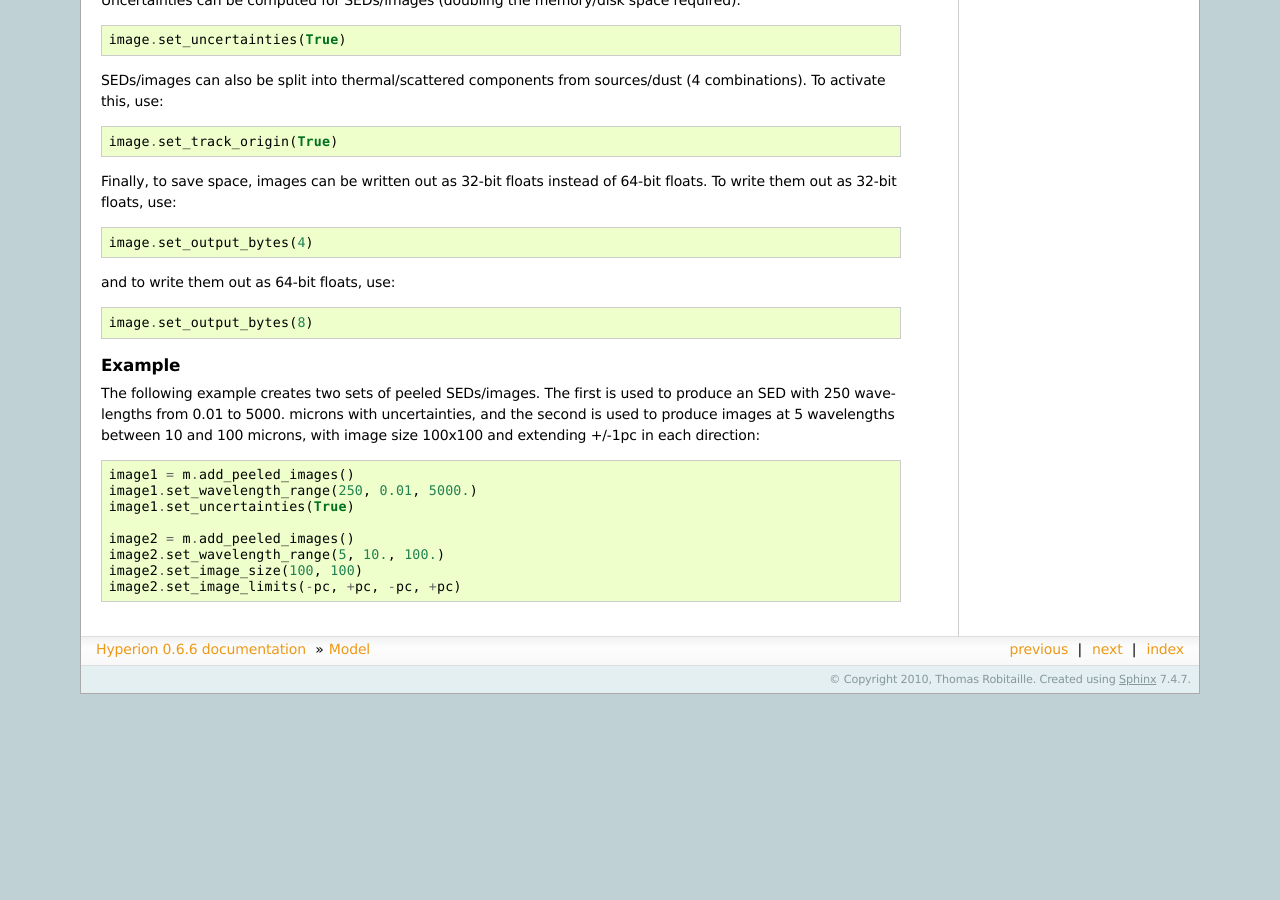
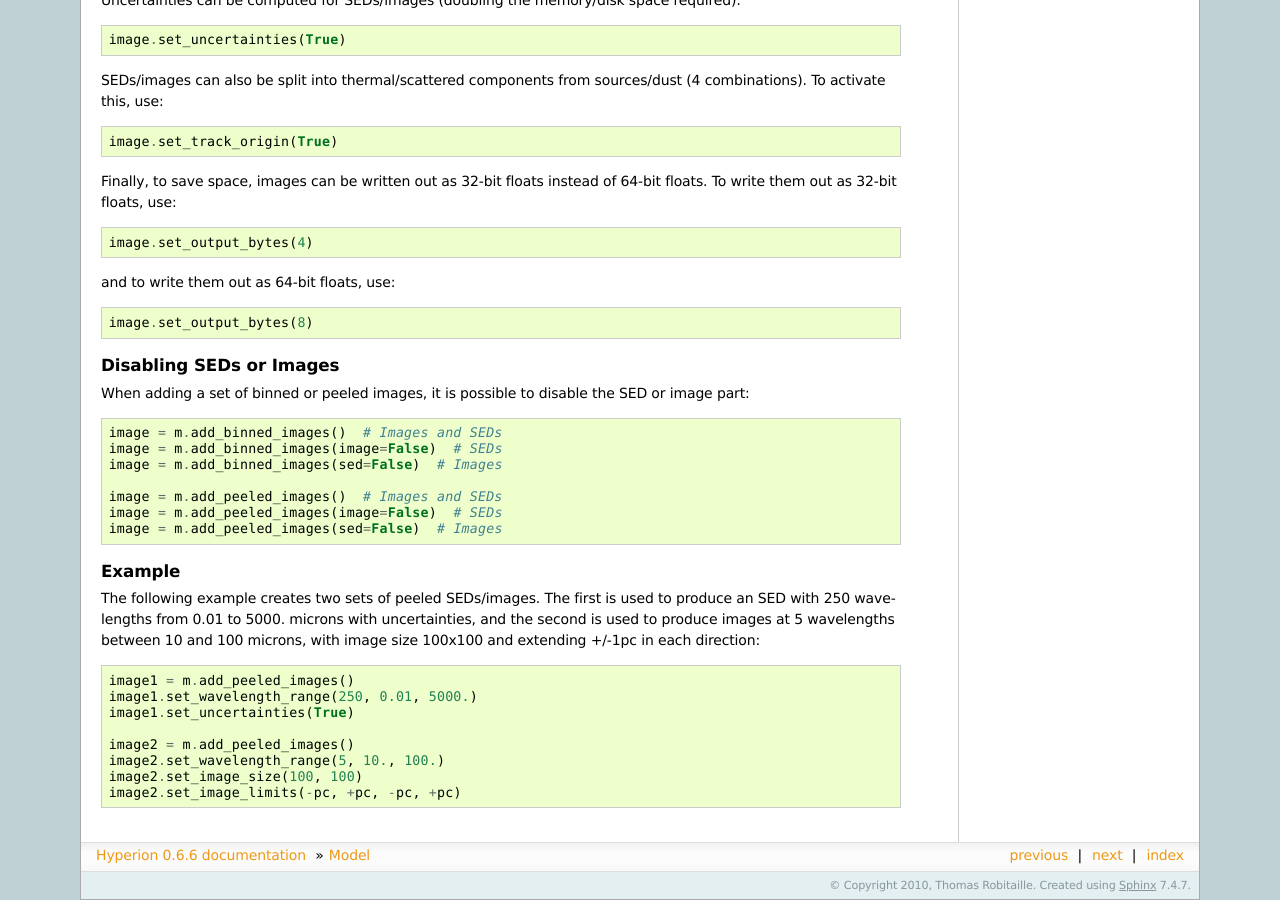
Before and after one commit to hyperion-rt/hyperion, a Sphinx documentation site: the page built from documentation/source/model.rst, in a window 1280 px wide and 900 px high, scrolled down 7876 px. Built offline with Sphinx 7.4.7, drawn with Linux system fonts in a browser that asks for light colours; formulas are drawn with MathJax 3; before the commit the page ends 8570 px from its top, so only the background shows below that; some of the changed text lies outside the part shown.

Commit message:
Added documentation about disabling SEDs/images

```diff
--- a/documentation/source/model.rst
+++ b/documentation/source/model.rst
@@ -478,6 +478,19 @@ and to write them out as 64-bit floats, use::
 
     image.set_output_bytes(8)
 
+Disabling SEDs or Images
+------------------------
+
+When adding a set of binned or peeled images, it is possible to disable the SED or image part::
+
+    image = m.add_binned_images()  # Images and SEDs
+    image = m.add_binned_images(image=False)  # SEDs
+    image = m.add_binned_images(sed=False)  # Images
+
+    image = m.add_peeled_images()  # Images and SEDs
+    image = m.add_peeled_images(image=False)  # SEDs
+    image = m.add_peeled_images(sed=False)  # Images
+
 Example
 -------
 
```
